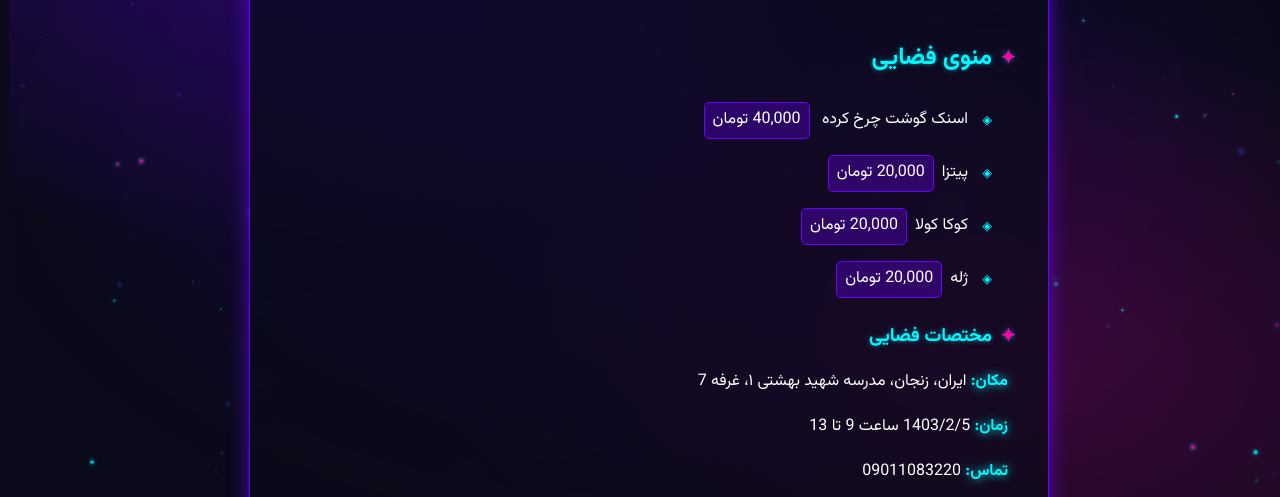
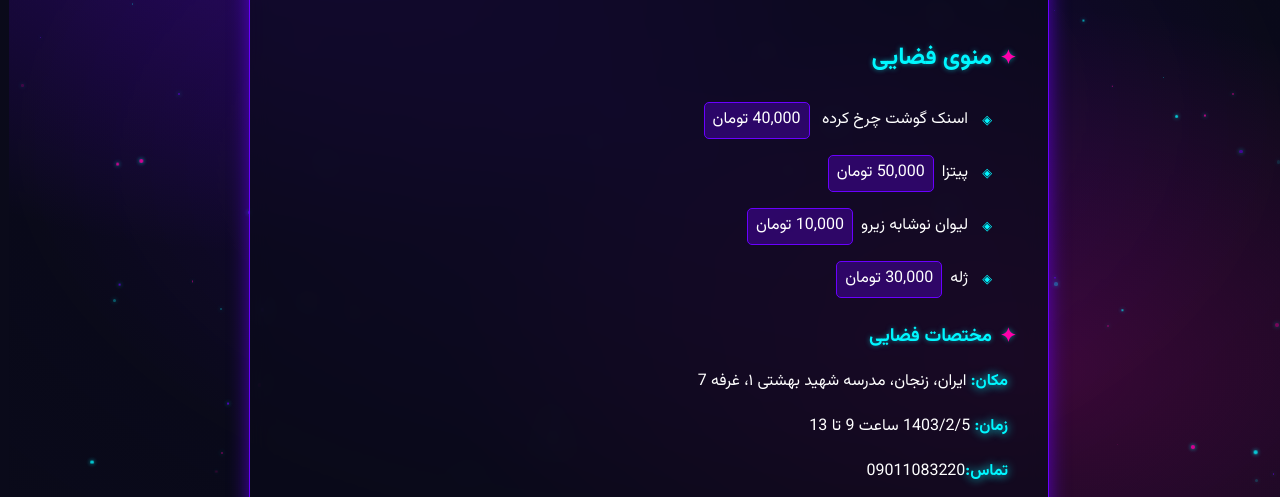
Before and after one commit to gggfgfgf4/VOID-shop, a plain HTML site: page index.html in a window 1280 px wide. Shown: the part 270-767 px from the top of the page. Drawn offline with Linux system fonts and the light colour scheme.

Commit message:
Update index.html

```diff
--- a/index.html
+++ b/index.html
@@ -549,9 +549,9 @@
       <h2>منوی فضایی</h2>
       <ul>
         <li>اسنک گوشت چرخ کرده <span class="price">40,000 تومان</span></li>
-        <li>پیتزا<span class="price">20,000 تومان</span></li>
-        <li>کوکا کولا<span class="price">20,000 تومان</span></li>
-        <li>ژله<span class="price">20,000 تومان</span></li>
+        <li>پیتزا<span class="price">50,000 تومان</span></li>
+        <li>لیوان نوشابه زیرو<span class="price">10,000 تومان</span></li>
+        <li>ژله<span class="price">30,000 تومان</span></li>
       </ul>
     </section>
 
@@ -559,7 +559,7 @@
       <h3>مختصات فضایی</h3>
       <p><span class="highlight">مکان:</span> ایران، زنجان، مدرسه شهید بهشتی ۱، غرفه 7</p>
       <p><span class="highlight">زمان:</span> 1403/2/5 ساعت 9 تا 13</p>
-      <p><span class="highlight">تماس:</span> 09011083220</p>
+      <p><span class="highlight">تماس:</span>09011083220</p>
     </section>
 
     <section>
```
